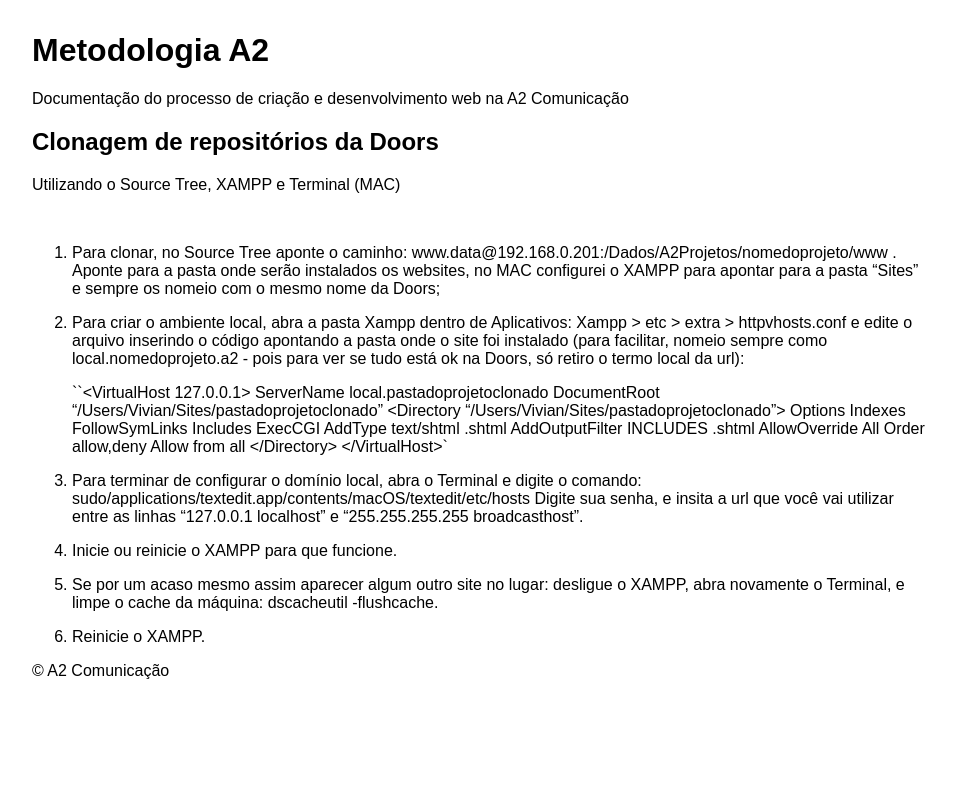
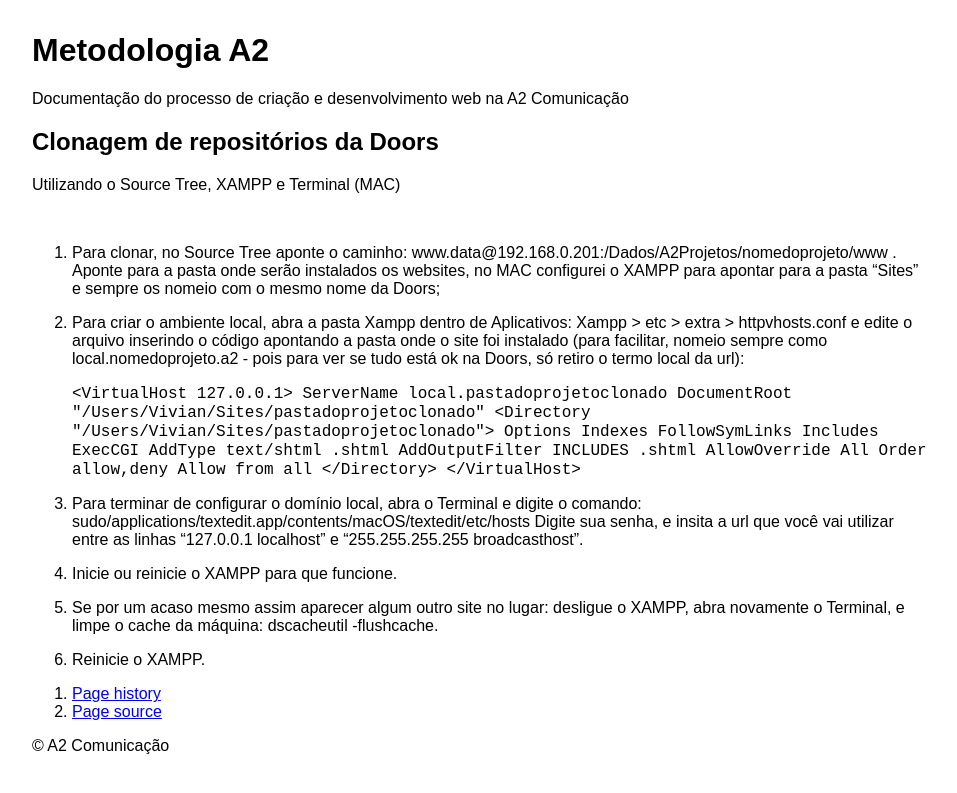
Before and after one commit to Corelio/metodologia, a Jekyll site: the page built from metodologia/geral/clonagem-de-repositorios.md, in a window 1280 px wide. Shown: the top 793 px of the page, without its empty margins (160-1117 px from the left). Built offline with Jekyll 4.4.1, drawn with Linux system fonts in a browser that asks for light colours.

Commit message:
Inclusão do link para o histórico da página no Github

```diff
--- a/_layouts/page.html
+++ b/_layouts/page.html
@@ -8,3 +8,10 @@
 <img src="{{ page.image }}" />
 
 {{ content }}
+
+<nav class="page-tools">
+<ol>
+  <li><a title="View the page history on GitHub" href="https://github.com/a2comunicacao/metodologia/commits/master{{ page.url | replace:'.html','.md' }}">Page history</a>
+  <li><a title="View and suggest changes to the page source on GitHub" href="https://github.com/a2comunicacao/metodologia/blob/master{{ page.url | replace:'.html','.md' }}">Page source</a>
+</ol>
+</nav>
--- a/metodologia/geral/clonagem-de-repositorios.md
+++ b/metodologia/geral/clonagem-de-repositorios.md
@@ -21,7 +21,7 @@
 	    Order allow,deny
 	    Allow from all
 	</Directory>
-	</VirtualHost>`
+	</VirtualHost>``
 
 3. Para terminar de configurar o domínio local, abra o Terminal e digite o comando:
 sudo/applications/textedit.app/contents/macOS/textedit/etc/hosts
```
Also changed, not shown: 6 other files.
